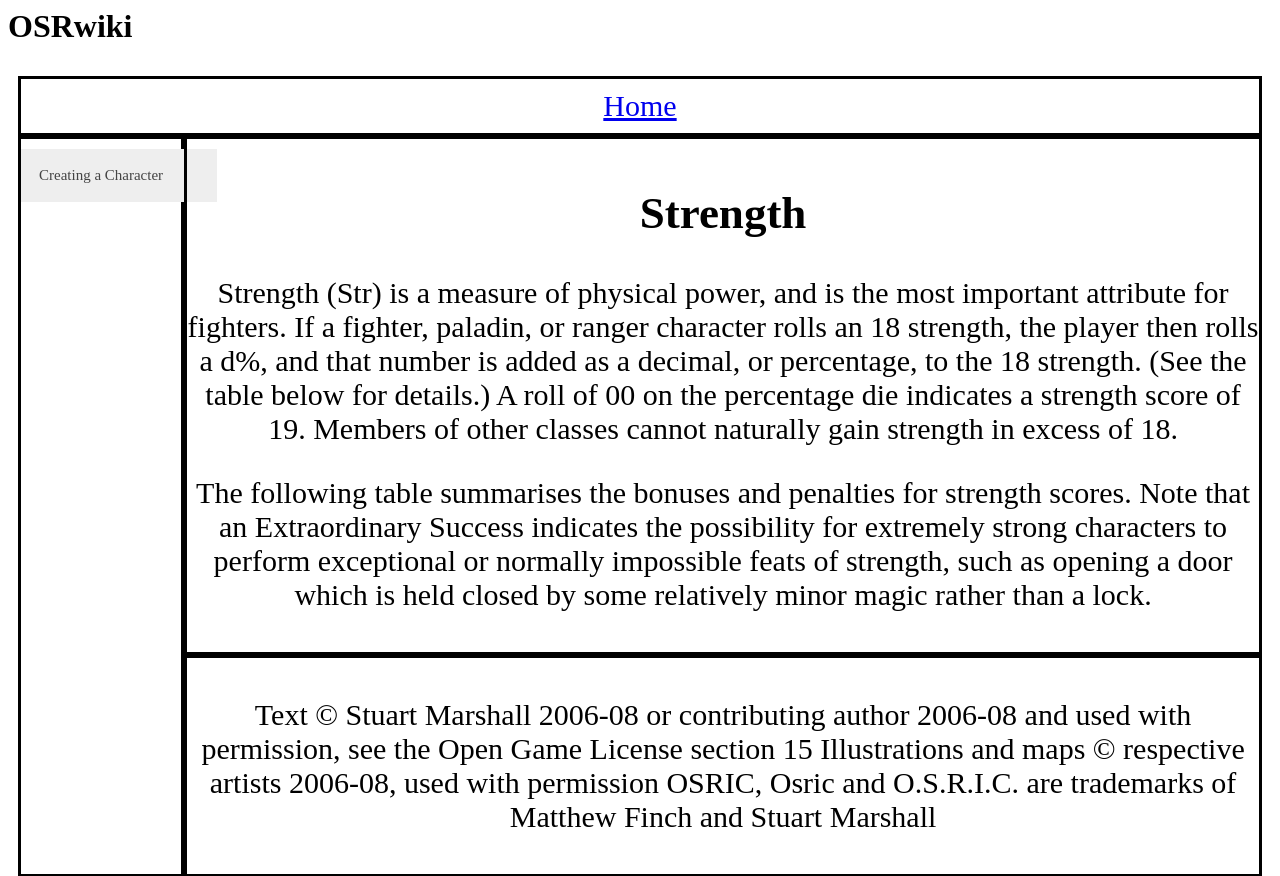
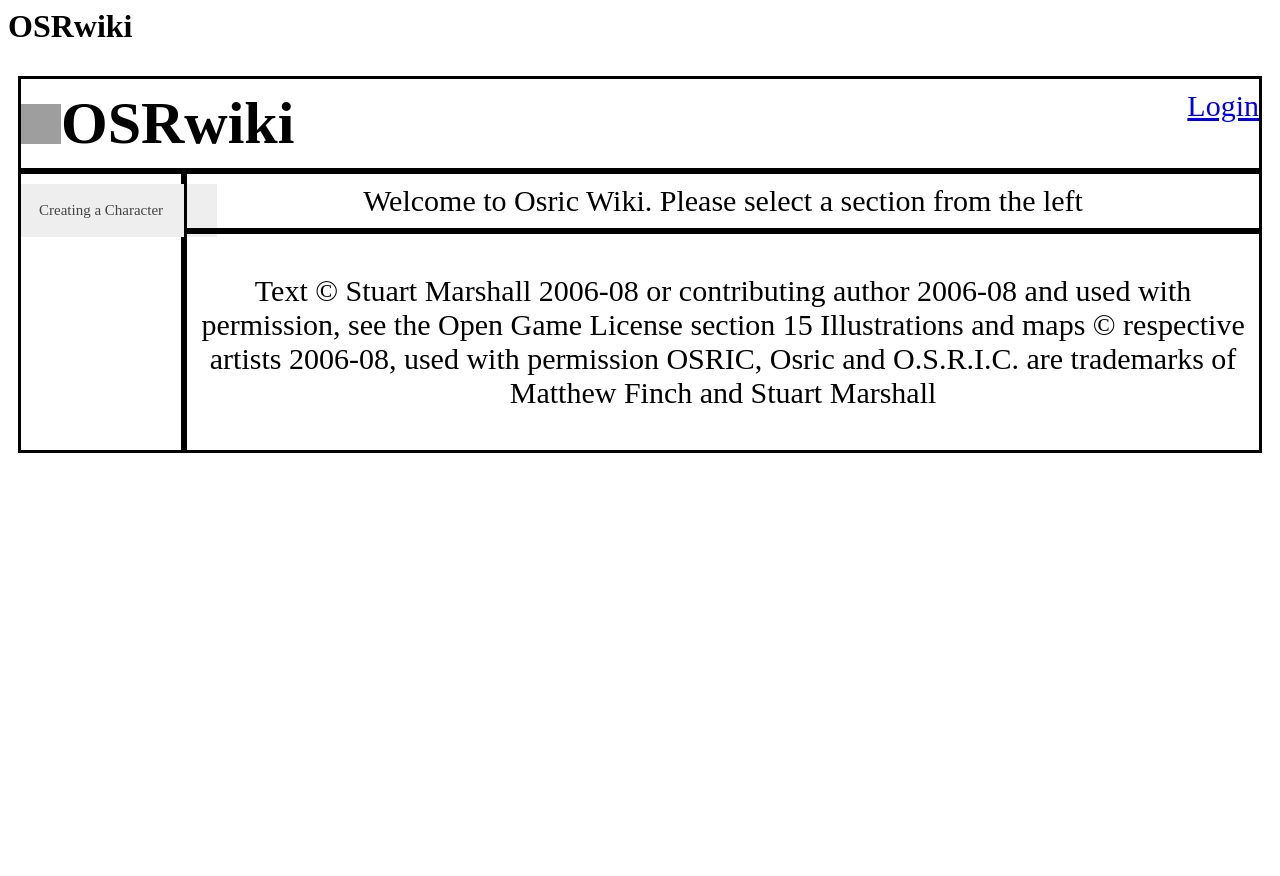
Before and after one commit to Thomasperdew/OSRwiki, a PHP site: page /Stats/Strength.php in a window 1280 px wide. Shown: the top 876 px of the page. After the commit the page ends 453 px from the top, so only its background shows below. Run offline with PHP 8.4, Linux system fonts and the light colour scheme; grey boxes are pictures that could not be loaded.

Commit message:
php test

```diff
--- a/Stats/Strength.php
+++ b/Stats/Strength.php
@@ -6,63 +6,7 @@
 <body>
 
     <h1>OSRwiki</h1>
-    <div class="grid-container">
-        <div class="item1"><a href="/index.php">Home</a></div>
-<div class="item2">
-  <div class="collapsible">Creating a Character</div>
-  <div class="content">
-    <li class="collapsible">Abilities</li>
-    <ul class="content">
-      <li><a href="Strength.php">Strength</a></li>
-      <li><a href="Dexterity.html">Dexterity</a></li>
-      <li><a href="Constitution.html">Constitution</a></li>
-      <li><a href="Intelligence.html">Intelligence</a></li>
-      <li><a href="Wisdom.html">Wisdom</a></li>
-      <li><a href="Charisma.html">Charisma</a></li>
-    </ul>
-    <li class="collapsible">Races</li>
-                <ul class="content">
-                    <li><a href="Races/Elf.html"></a>Elf</li>
-                    <li><a href="Races/Dwarf.html">Dwarf</a></li>
-                    <li><a href="Races/Human.html">Human</a></li>
-                    <li><a href="Races/Gnome.html">Gnome</a></li>
-                    <li><a href="Races/Human.html">Halfling</a></li>
-                </ul>
-    <li class="collapsible">Classes</li>
-     <ul class="content">
-      <li><a href="Classes/Fighter.html"></a>Fighter</li>
-      <li><a href="Classes/Cleric.html">Cleric</a></li>
-      <li><a href="Classes/Wizard.html">Wizard</a></li>
-      <li><a href="Classes/Rogue.html">Rogue</a></li>
-    </ul>
-    <li>Alignment</li>
-    <li>Money</li>
-    <li>Equipment</li>
-    <li>Height and Weight</li>
-  </div>
-</div>
- <div class="item3"><h2>Strength</h2>
-		<p>Strength (Str) is a measure of physical power, and is the most
-important attribute for fighters. If a fighter, paladin, or ranger
-character rolls an 18 strength, the player then rolls a d%, and
-that number is added as a decimal, or percentage, to the 18
-strength. (See the table below for details.) A roll of 00 on the
-percentage die indicates a strength score of 19. Members of
-other classes cannot naturally gain strength in excess of 18.</p>
-<p>The following table summarises the bonuses and penalties for
-strength scores. Note that an Extraordinary Success indicates
-the possibility for extremely strong characters to perform
-exceptional or normally impossible feats of strength, such as
-opening a door which is held closed by some relatively minor
-magic rather than a lock.</p>
-</div>
-<div class="item5">
-<p>Text &#169; Stuart Marshall 2006-08 or contributing author 2006-08
-and used with permission, see the Open Game License section 15
-Illustrations and maps &#169; respective artists 2006-08, used with permission
-OSRIC, Osric and O.S.R.I.C. are trademarks of Matthew Finch and Stuart Marshall</p>
-</div>
-    </div>
+  <?php require_once "menu.php"; ?>
 
     <script>
 var coll = document.getElementsByClassName("collapsible");
--- a/Stats/menu.php
+++ b/Stats/menu.php
@@ -1,5 +1,6 @@
-<?php
-echo <div class="item2">
+<div class="grid-container">
+  <div class="item1"><img src="icon.png" style="float:left; margin-top: 15px;" width="40" height="40"></img><h1 style="float:left; margin:0;">OSRwiki</h1><a href="Login.html" style="float:right;">Login</a></div>
+<div class="item2">
   <div class="collapsible">Creating a Character</div>
   <div class="content">
     <li class="collapsible">Abilities</li>
@@ -11,12 +12,36 @@ echo <div class="item2">
       <li><a href="Stats/Wisdom.html">Wisdom</a></li>
       <li><a href="Stats/Charisma.html">Charisma</a></li>
     </ul>
-    <li>Races</li>
-    <li>Classes</li>
+    <li class="collapsible">Races</li>
+		<ul class="content">
+      <li><a href="Races/Elf.html">Elf</a></li>
+      <li><a href="Races/Dwarf.html">Dwarf</a></li>
+      <li><a href="Races/Human.html">Human</a></li>
+      <li><a href="Races/Gnome.html">Gnome</a></li>
+      <li><a href="Races/Halfling.html">Halfling</a></li>
+    </ul>
+    <li class="collapsible">Classes</li>
+		<ul class="content">
+			<li><a href="Classes/Fighter.html">Fighter</a></li>
+			<li><a href="Classes/Cleric.html">Cleric</a></li>
+			<li><a href="Classes/Wizard.html">Wizard</a></li>
+			<li><a href="Classes/Rogue.html">Rogue</a></li>
+		</ul>
+	<li class="collapsible">Test</li>
+		<ul class="content">
+			<li><a href="Test/Test.php">Test</a></li>
+		</ul>
     <li>Alignment</li>
     <li>Money</li>
     <li>Equipment</li>
     <li>Height and Weight</li>
   </div>
-</div>;
-?>
+</div>
+<div class="item3">Welcome to Osric Wiki. Please select a section from the left</div>
+<div class="item5">
+<p>Text &#169; Stuart Marshall 2006-08 or contributing author 2006-08
+and used with permission, see the Open Game License section 15
+Illustrations and maps &#169; respective artists 2006-08, used with permission
+OSRIC, Osric and O.S.R.I.C. are trademarks of Matthew Finch and Stuart Marshall</p>
+</div>
+</div>
```
